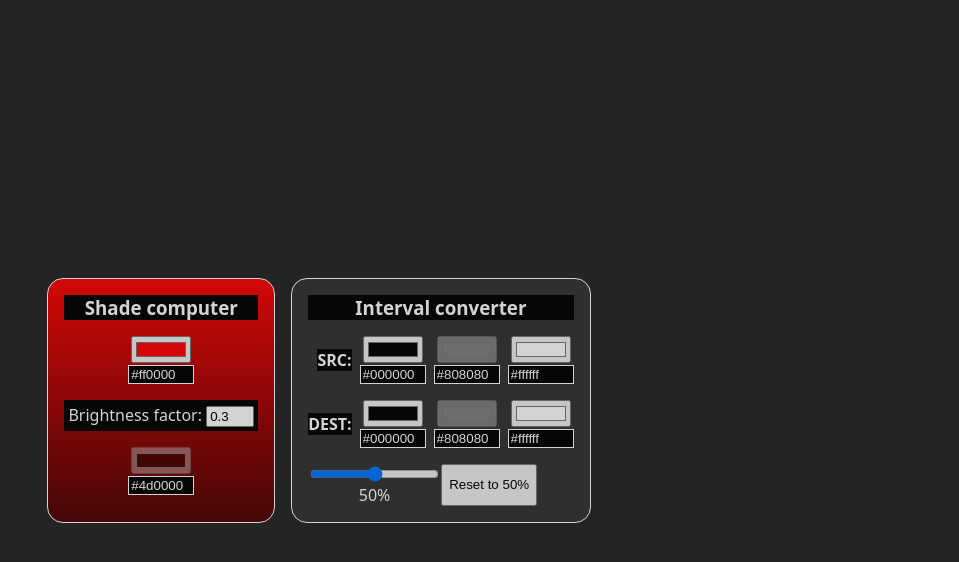
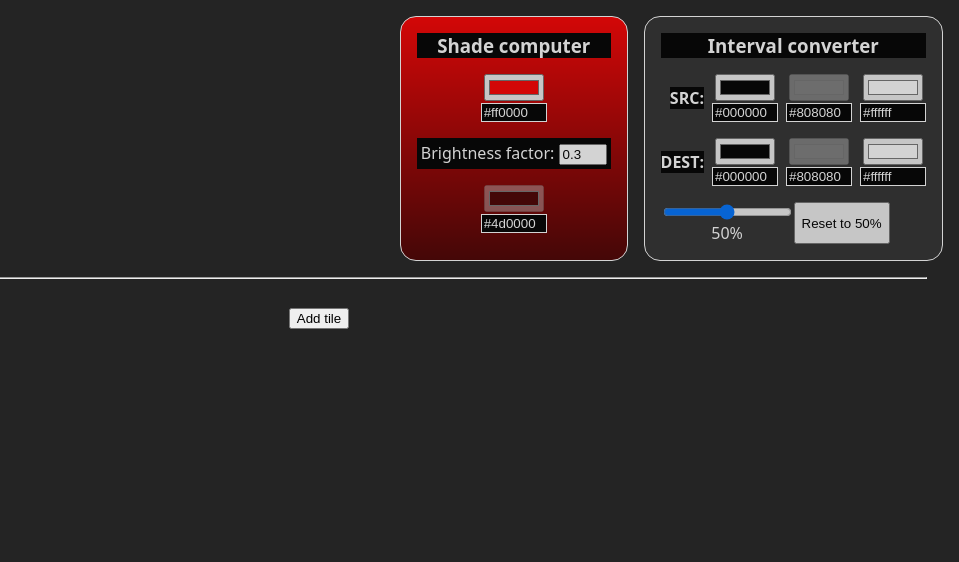
Before and after one commit to ZiarZer/Rainbow, a Vue app: page / in a window 1280 px wide. Shown: the top 562 px of the page, without its empty margins (321-1280 px from the left). Built offline with nearby package versions, Linux system fonts and the light colour scheme.

Commit message:
feat: enable adding color tiles

```diff
--- a/package.json
+++ b/package.json
@@ -1,7 +1,7 @@
 {
   "name": "rainbow",
   "private": true,
-  "version": "0.0.2",
+  "version": "0.1.0",
   "type": "module",
   "scripts": {
     "dev": "vite",
--- a/src/App.vue
+++ b/src/App.vue
@@ -1,12 +1,23 @@
 <script setup>
 import IntervalConverterTool from './components/IntervalConverterTool.vue';
 import ShadeComputerTool from './components/ShadeComputerTool.vue'
+import ColorTile from './components/ColorTile.vue'
+import { ref } from 'vue';
+
+const addTile = () => colors.value.push('#ffffff')
+
+const colors = ref([])
 </script>
 
 <template>
   <div id="tools">
     <ShadeComputerTool />
     <IntervalConverterTool />
+  </div>
+  <hr />
+  <button @click="addTile">Add tile</button>
+  <div id="tiles-container">
+    <ColorTile v-for="() in colors" />
   </div>
 </template>
 
@@ -29,7 +40,22 @@ import ShadeComputerTool from './components/ShadeComputerTool.vue'
 
 #tools {
   display: flex;
-  justify-content: space-between;
+  justify-content: end;
   gap: 1em;
 }
+
+#tiles-container {
+  width: 100%;
+  display: flex;
+  flex-direction: column-reverse;
+  gap: 0.5em;
+}
+
+hr {
+  margin: 1em;
+}
+
+button {
+  margin: 1em;
+}
 </style>
--- a/src/style.css
+++ b/src/style.css
@@ -7,12 +7,12 @@
 body {
   margin: 0;
   display: flex;
-  place-items: center;
   min-height: 100vh;
+  padding: 1em;
 }
 
 #app {
-  margin: 0 auto;
+  width: 100%;
   text-align: center;
 }
 
```
